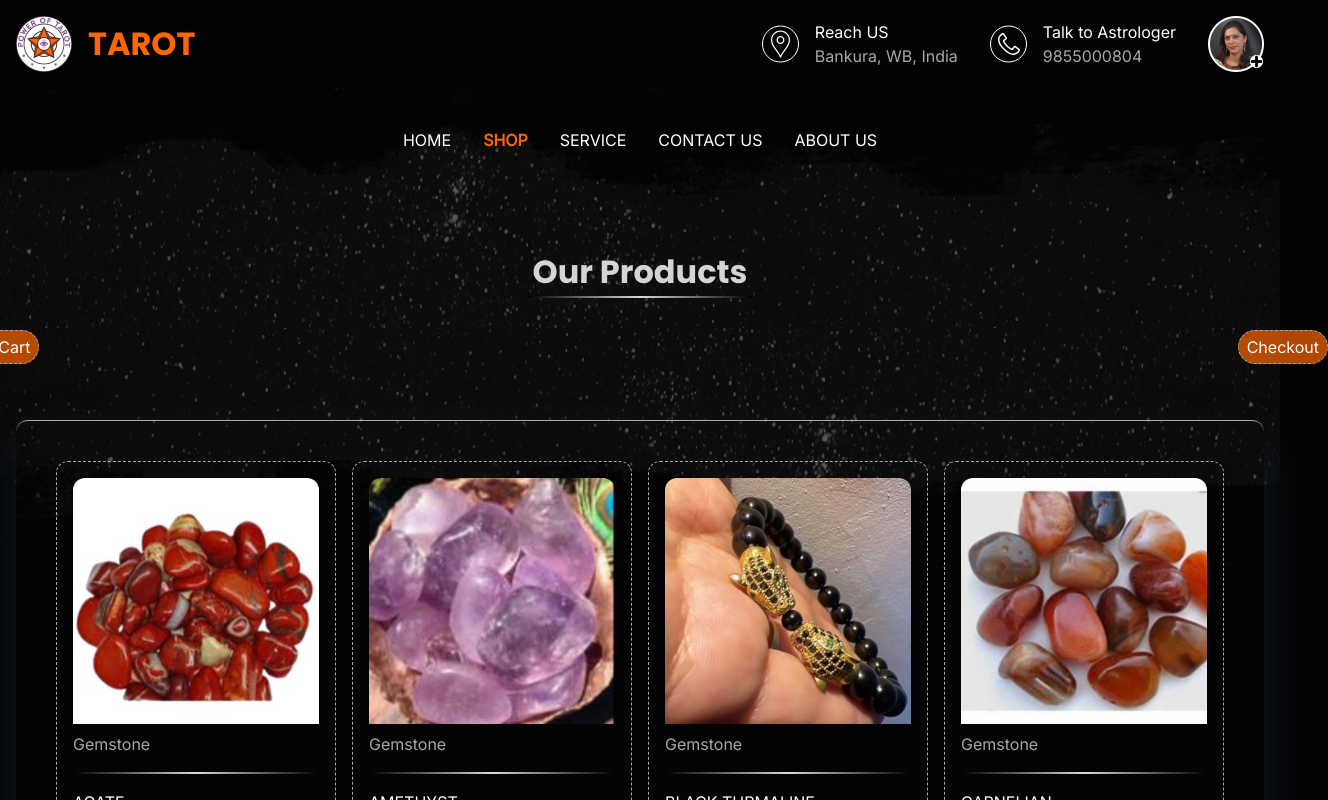
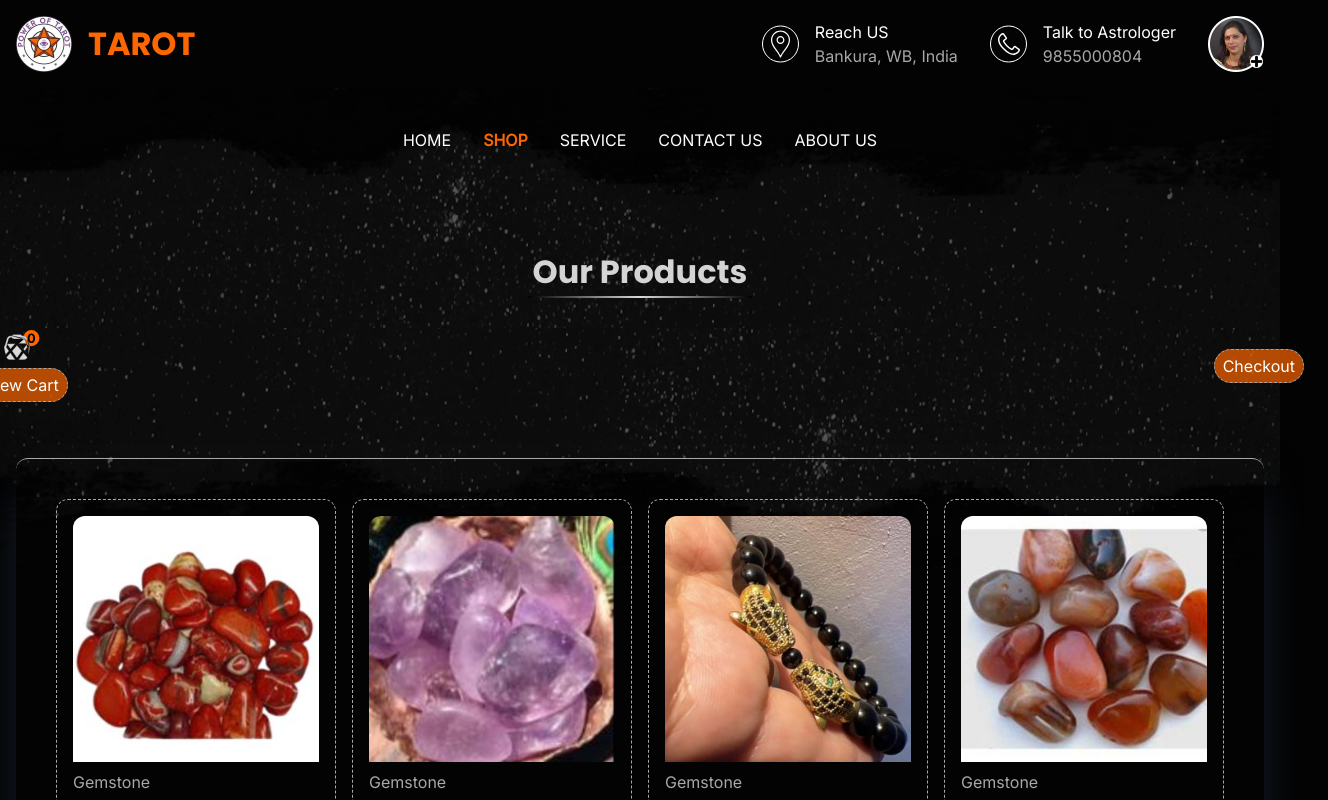
Before and after one commit to saju544/tarot_project, a SvelteKit app in the folder code/: page /shop in a window 1280 px wide. Shown: the top 800 px of the page, 1328 px wide, since content can reach past the window. Built offline with nearby package versions, Linux system fonts and the light colour scheme.

Commit message:
cart update

```diff
--- a/code/src/lib/component/Nav.svelte
+++ b/code/src/lib/component/Nav.svelte
@@ -16,7 +16,7 @@
 </script>
 
 <button
-  class="absolute -top-[5rem]  right-0 z-50 col-start-1  col-end-13 mt-8 h-8 justify-self-center md:hidden"
+  class="absolute -top-[5rem]  right-0 z-50 col-start-1  col-end-13 mt-8 h-6 justify-self-center md:hidden"
   on:click={() => (isOpen = !isOpen)}>
   <svg
     height="100%"
--- a/code/src/routes/(app)/shop/+page.svelte
+++ b/code/src/routes/(app)/shop/+page.svelte
@@ -34,8 +34,8 @@
 
   <Section>
     <div
-      class="sticky top-4  z-50 col-start-1 col-end-13  mt-4 flex justify-between px-4">
-      <div class="flex items-center gap-2 md:-ml-32 ">
+      class="sticky top-4 z-50  col-start-1   col-end-13 mt-4 flex  items-center justify-between  2xl:px-4">
+      <div class="flex  flex-col items-center gap-2   xl:-ml-10 2xl:-ml-20 ">
         <svg
           class=""
           height="30"
@@ -63,7 +63,7 @@
       </div>
 
       <button
-        class="para rounded-full   border border-dashed border-dark bg-orange bg-opacity-70 px-2 py-1 text-sm md:-mr-20 md:text-base"
+        class="para rounded-full   border border-dashed border-dark bg-orange bg-opacity-70 px-2 py-1 text-sm md:text-base xl:-mr-10  2xl:-mr-20"
         >Checkout</button>
     </div>
 
```
